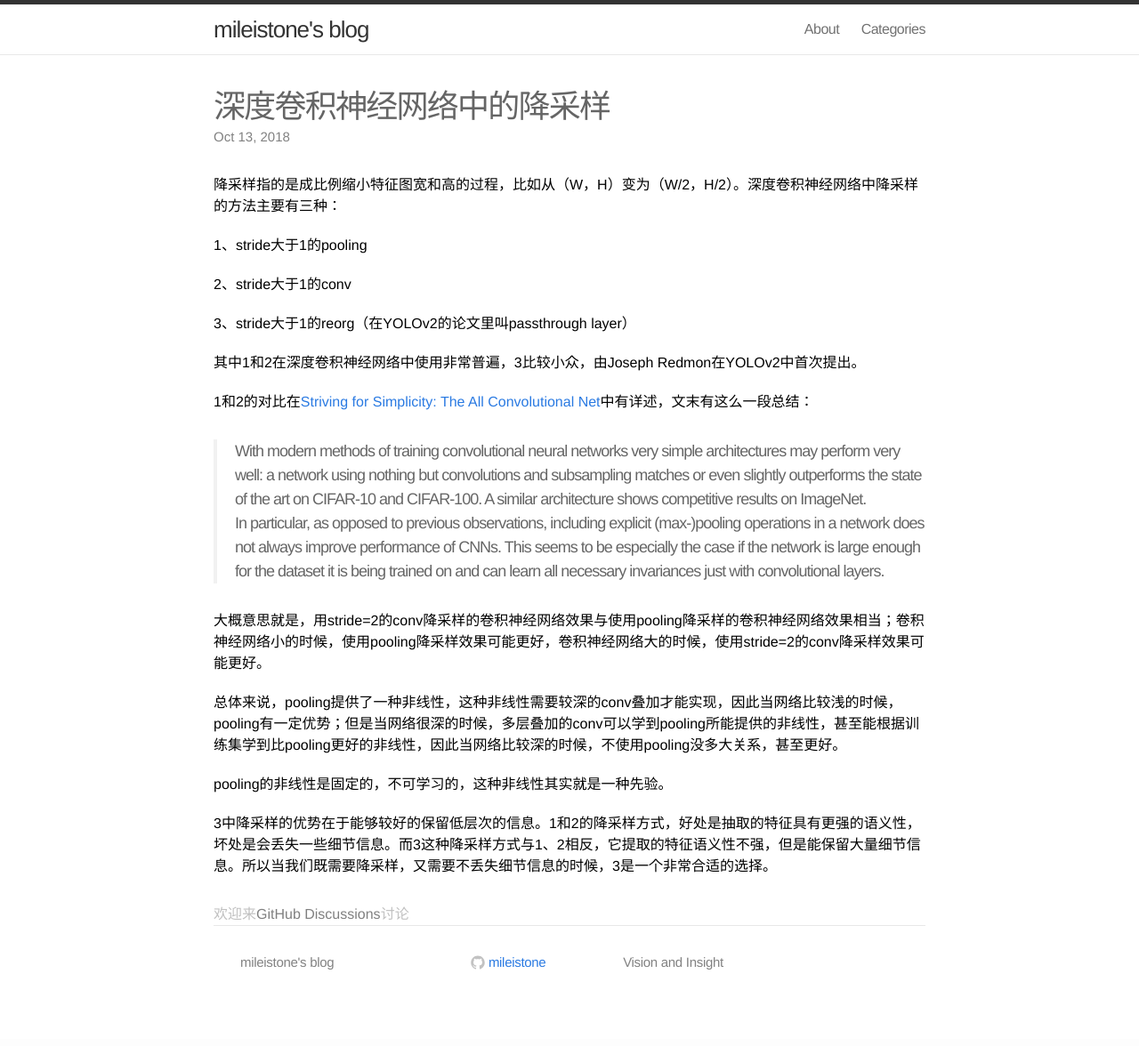
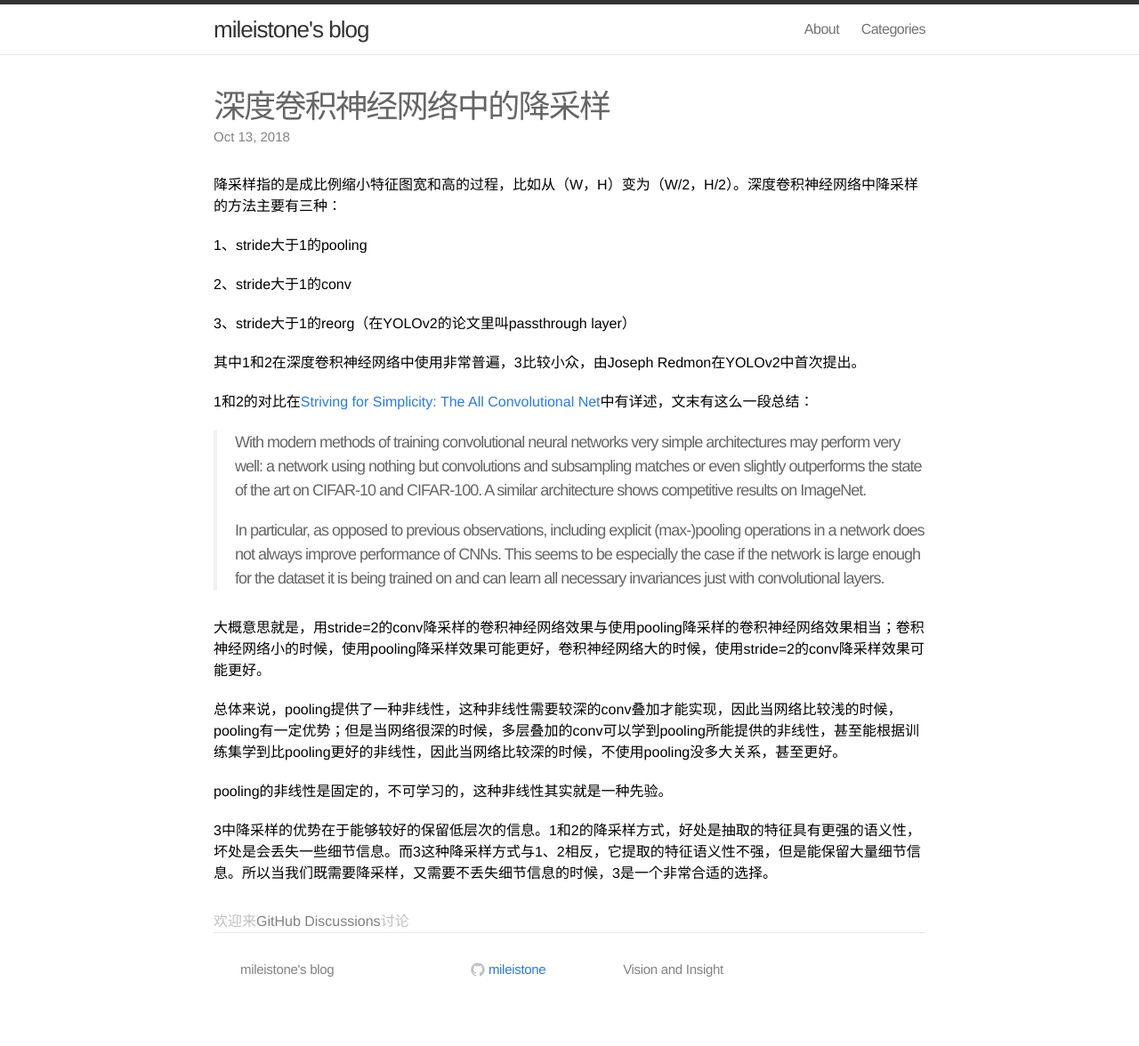
Before and after one commit to mileistone/mileistone.github.io, a Jekyll site: the page built from _posts/2018-10-13-downsampling-in-convolutional-neural-network.md, in a window 1280 px wide. Shown: the whole page at 89% size. Built offline with Jekyll 4.4.1, drawn with Linux system fonts in a browser that asks for light colours.

Commit message:
Update main.css

```diff
--- a/css/main.css
+++ b/css/main.css
@@ -265,7 +265,16 @@ a:visited { color: #205caa; }
   opacity: .6;
   letter-spacing: -1px;
   /*font-style: italic;*/
-  margin: 30px 0;
+  /*margin: 30px 0;*/
+  margin: 0 0 30px;
+}
+
+.post-content blockquote p {
+  display: block;
+  margin-top: 1em;
+  margin-bottom: 1em;
+  margin-left: 0;
+  margin-right: 0;
 }
 
 .post-content ul,
```
